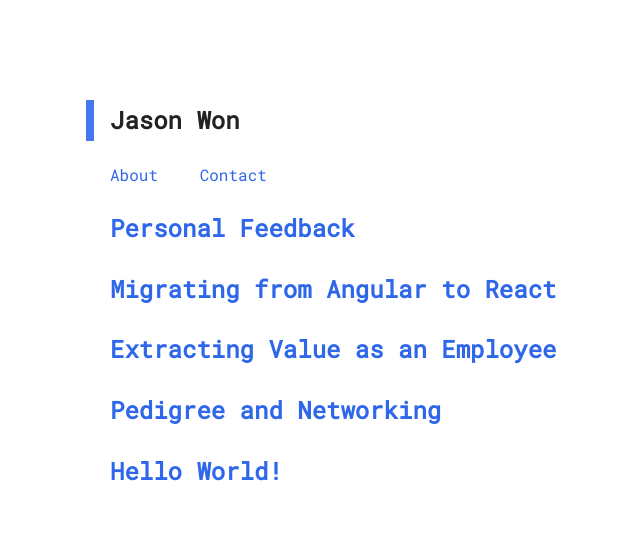
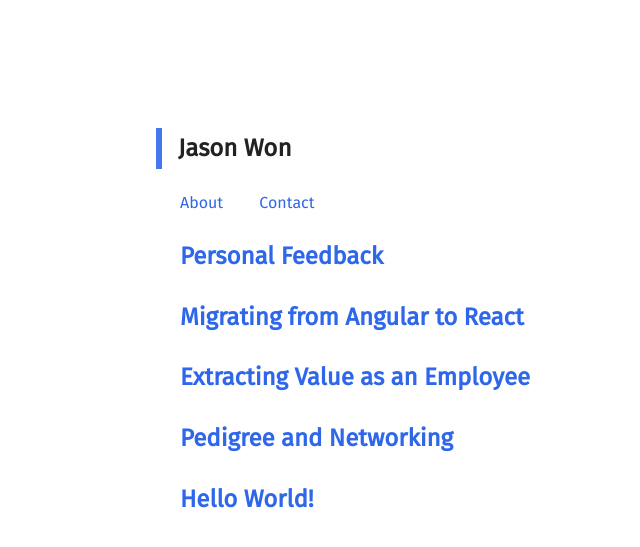
Before and after one commit to jjwon/jjwon.github.com, a Jekyll site: the page built from index.md, in a window 1280 px wide. Shown: the top 547 px of the page, without its empty margins (160-800 px from the left). Built offline with Jekyll 4.4.1, drawn with Linux system fonts in a browser that asks for light colours.

Commit message:
Tweak some look-and-feel

```diff
--- a/_includes/head.html
+++ b/_includes/head.html
@@ -6,7 +6,7 @@
   <title>{% if page.title %}{{ page.title | escape }}{% else %}{{ site.title | escape }}{% endif %}</title>
   <meta name="description" content="{{ page.excerpt | default: site.description | strip_html | normalize_whitespace | truncate: 160 | escape }}">
 
-  <link href="https://fonts.googleapis.com/css?family=Roboto+Mono" rel="stylesheet">
+  <link href="https://fonts.googleapis.com/css?family=Fira+Sans" rel="stylesheet">
   <link rel="stylesheet" href="{{ "/assets/main.css" | relative_url }}">
   <link rel="canonical" href="{{ page.url | replace:'index.html','' | absolute_url }}">
 
--- a/_scss/layout.scss
+++ b/_scss/layout.scss
@@ -13,9 +13,13 @@ body {
 }
 
 blockquote {
-  margin-left: 20px;
-  padding-left: 20px;
+  margin-left: 1rem;
+  padding-left: 1rem;
   border-left: 5px solid $accent-color;
+}
+
+code {
+  background-color: #f0f0f0;
 }
 
 strong {
@@ -65,12 +69,12 @@ h1, h2, h3, h4, h5, h6 {
 }
 
 %header {
-  margin-top: 100px;
+  margin-top: 8rem;
 }
 
 @media only screen and (max-width: 400px) {
   %header {
-    margin-top: 40px;
+    margin-top: 3rem;
   }
 }
 
@@ -83,9 +87,9 @@ h1, h2, h3, h4, h5, h6 {
 
   h1 {
     border-left-color: $accent-color;
-    border-left-width: 8px;
+    border-left-width: 6px;
     border-left-style: solid;
-    padding-left: 16px;
-    margin-left: -24px;
+    padding-left: 1rem;
+    margin-left: -1.5rem;
   }
 }
--- a/_scss/variables.scss
+++ b/_scss/variables.scss
@@ -6,12 +6,12 @@ $accent-color: lighten($base-accent-color, 10%);
 $link-color: lighten($base-accent-color, 5%);
 
 // Fonts
-$main-font: 'Roboto Mono', Courier, monospace;
+$main-font: 'Fira Sans', 'Helvetica', sans-serif;
 
 // Abstract classes
 %centered {
   padding: 0 10%;
-  max-width: 740px;
+  max-width: 600px;
   margin: 0 auto;
 }
 
```
